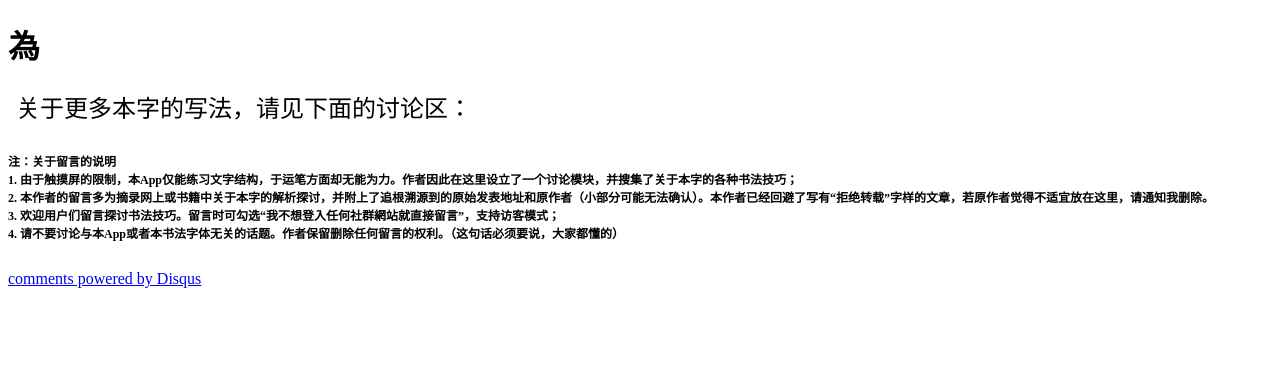
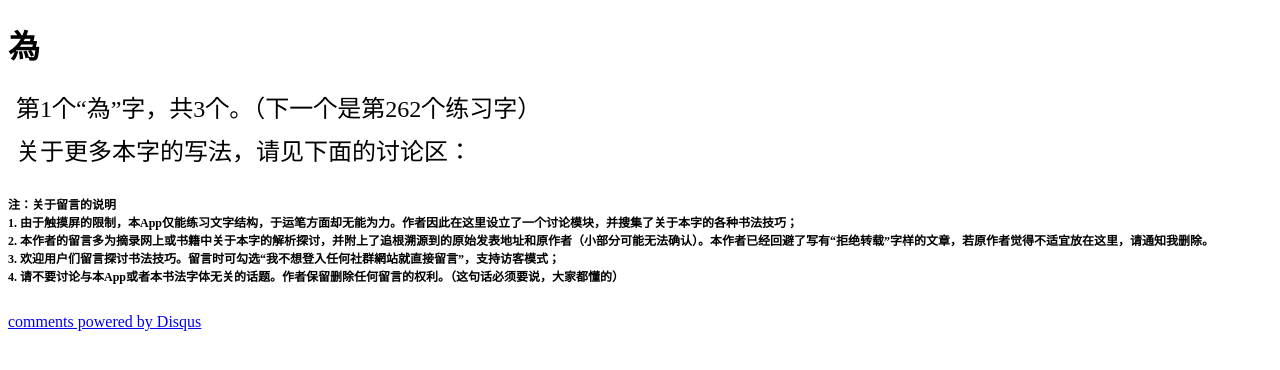
Before and after one commit to LiveCally/LanTing, a Jekyll site: the page built from _posts/2014-05-16-LanTing-203.html, in a window 1280 px wide. Shown: the top 370 px of the page. Built offline with Jekyll 4.4.1, drawn with Linux system fonts in a browser that asks for light colours; Markdown is read by kramdown in place of the engine named in the settings; comment, search, counter and statistics services are not loaded.

Commit message:
為字
為字

```diff
--- a/_posts/2014-05-16-LanTing-203.html
+++ b/_posts/2014-05-16-LanTing-203.html
@@ -4,4 +4,6 @@ title: 為--兰亭集序第203个字的BBS (BBS of the 203th character in Lan Ti
 ---
 <h1>為</h1>
 
+<p>第1个“為”字，共3个。（下一个是第262个练习字）</p>
+
 {% include BBS.html %}
--- a/_posts/2014-05-16-LanTing-262.html
+++ b/_posts/2014-05-16-LanTing-262.html
@@ -4,4 +4,6 @@ title: 為--兰亭集序第262个字的BBS (BBS of the 262nd character in Lan Ti
 ---
 <h1>為</h1>
 
+<p>第2个“為”字，共3个。（下一个是第268个练习字）</p>
+
 {% include BBS.html %}
--- a/_posts/2014-05-16-LanTing-268.html
+++ b/_posts/2014-05-16-LanTing-268.html
@@ -4,4 +4,6 @@ title: 為--兰亭集序第268个字的BBS (BBS of the 268th character in Lan Ti
 ---
 <h1>為</h1>
 
+<p>第3个“為”字，也是最后一个。</p>
+
 {% include BBS.html %}
```
